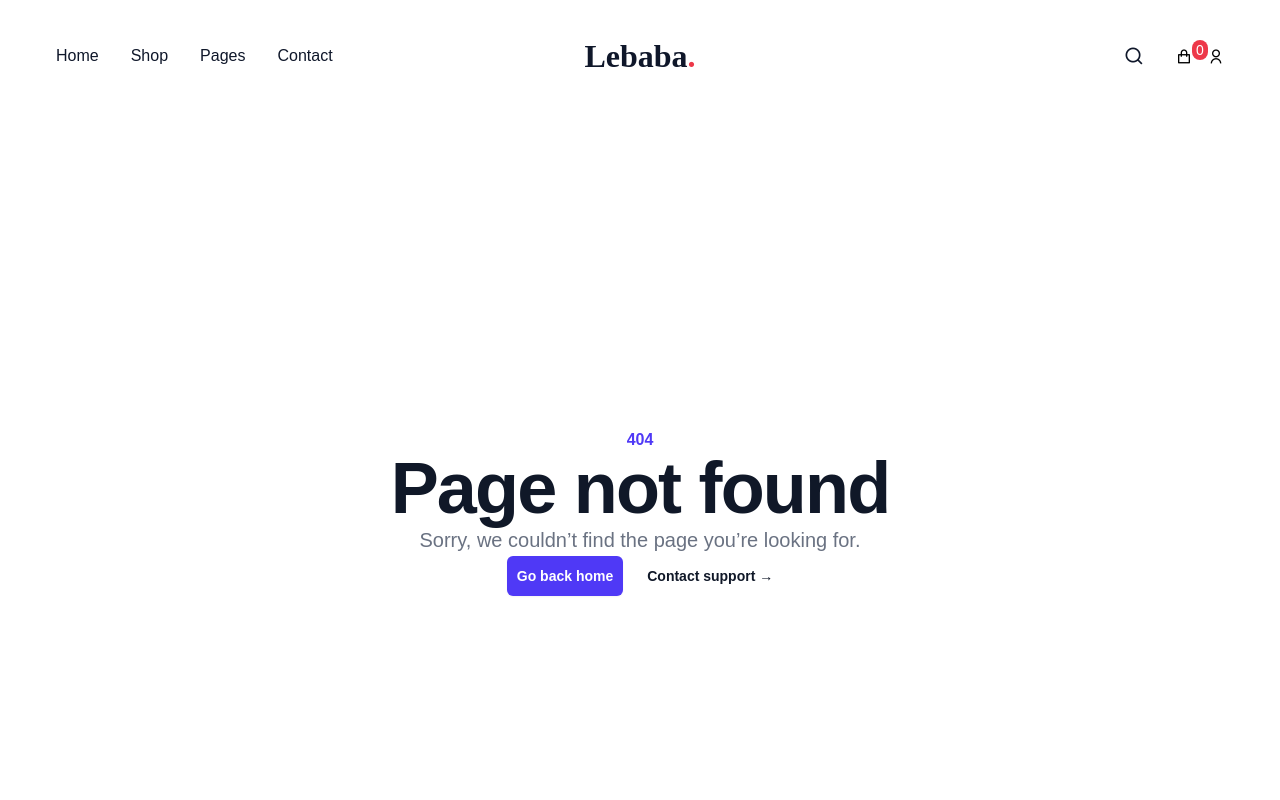
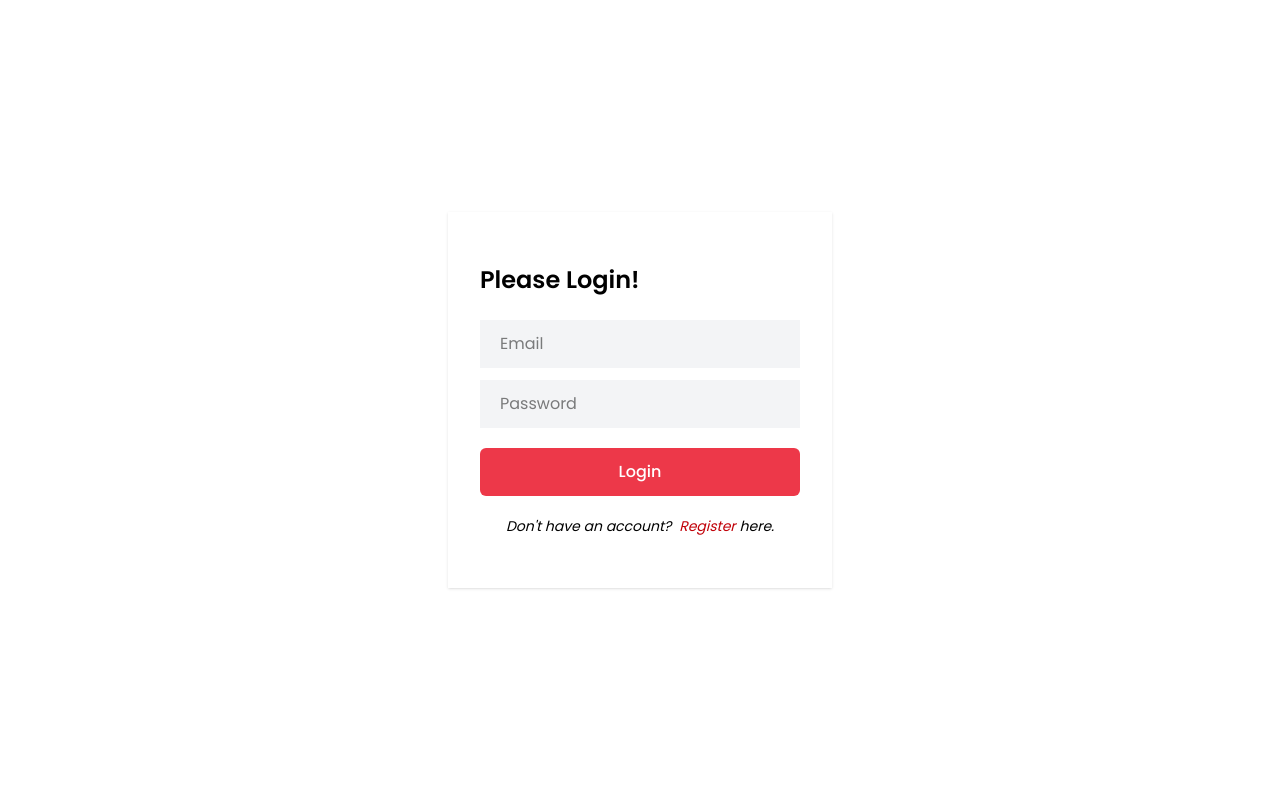
Before and after one commit to PavelRiajul/lebaba-mern-ecommerce, a React (Vite) app in the folder frontend/: page /login in a window 1280 px wide. Shown: the top 800 px of the page. Built offline with nearby package versions, Linux system fonts and the light colour scheme.

Commit message:
create login page

```diff
--- a/frontend/package.json
+++ b/frontend/package.json
@@ -13,6 +13,7 @@
     "@tailwindcss/vite": "^4.0.0",
     "react": "^18.3.1",
     "react-dom": "^18.3.1",
+    "react-hook-form": "^7.54.2",
     "react-router": "^7.1.3",
     "remixicon": "^4.6.0",
     "tailwindcss": "^4.0.0"
--- /dev/null
+++ b/frontend/src/components/Login.jsx
@@ -0,0 +1,35 @@
+import { useState } from "react"
+import { Link } from "react-router"
+import { useForm } from "react-hook-form"
+
+const Login = () => {
+  const [message ,setMessage]=useState('')
+  const {register,handleSubmit,formState: { errors },} = useForm()
+
+  const onSubmit = (data) => {
+    console.log(data)
+  }
+  return (
+    <section className="h-screen flex items-center justify-center p-2">
+      <div className="bg-white shadow p-8 max-w-sm">
+        <h2 className="text-2xl font-semibold pt-5">Please Login!</h2>
+        <form  onSubmit={handleSubmit(onSubmit)} className="max-w-sm space-y-3 mx-auto pt-6">
+          <input
+          {...register("email", { required: true })}
+           type="email" placeholder="Email" required className="w-full bg-gray-100 focus:outline-none px-5  py-3"/>
+           {errors.email && <p className="text-red-500">Email  is required</p>}
+          <input
+          {...register("password", { required: true })}
+           type="password" placeholder="Password" required className="w-full bg-gray-100 focus:outline-none px-5  py-3"/>
+           {errors.password && <p className="text-red-500">Password is required</p>}
+
+
+          <button className="w-full mt-2 text-white bg-[#ed3849] hover:bg-[#ed3849]/90 font-medium py-3 rounded-md ">Login</button>
+        </form>
+        <div className="my-5 text-center italic text-sm">Don't have an account? <Link to={'/register'} className="text-red-700 px-1 cursor-pointer underline">Register</Link>here.</div>
+      </div>
+    </section>
+  )
+}
+
+export default Login
--- a/frontend/src/components/Navbar/Navbar.jsx
+++ b/frontend/src/components/Navbar/Navbar.jsx
@@ -25,7 +25,8 @@ const Navbar = () => {
             <i className="ri-shopping-bag-line"></i><sup
               className="text-sm inline-block w-4 px-1.5 text-white rounded-full bg-[#ed3849] text-center">0</sup>
           </button>
-          <i className="ri-user-line  rounded-full cursor-pointer"></i>
+          <Link to={'/login'}> <i className="ri-user-line  rounded-full cursor-pointer"></i>
+          </Link>
           </span>
       </div>
     </nav>
--- a/frontend/src/index.css
+++ b/frontend/src/index.css
@@ -1,11 +1,12 @@
+@import url("https://fonts.googleapis.com/css2?family=Playfair+Display:wght@600;800&family=Poppins:wght@400;500;600;700&display=swap");
+
 @import "tailwindcss";
 
 
 
 
 
-/* ------------------------------------------- */
-@import url("https://fonts.googleapis.com/css2?family=Playfair+Display:wght@600;800&family=Poppins:wght@400;500;600;700&display=swap");
+
 
 :root {
   --primary-color: #ed3849;
@@ -21,11 +22,11 @@
   --header-font: "Playfair Display", serif;
 }
 
-* {
+/* * {
   padding: 0;
   margin: 0;
   box-sizing: border-box;
-}
+} */
 
 .section__container {
   max-width: var(--max-width-1400);
--- a/frontend/src/main.jsx
+++ b/frontend/src/main.jsx
@@ -8,6 +8,7 @@ import Home from './pages/home/Home.jsx'
 import ShopPage from './pages/shop/ShopPage.jsx';
 import CategoryPage from './pages/category/CategoryPage.jsx';
 import ErrorPage from './components/ErrorPage.jsx';
+import Login from './components/Login.jsx';
 createRoot(document.getElementById('root')).render(
   <BrowserRouter>
     <Routes>
@@ -18,6 +19,8 @@ createRoot(document.getElementById('root')).render(
        {/* error page */}
        <Route path='*' element={<ErrorPage/>}/>
       </Route>
+      {/* authentication */}
+      <Route path='/login' element={<Login/>}/>
     </Routes>
   </BrowserRouter>
 
```
Also changed, not shown: 2 other files (tests, documents, lock files or other folders).
